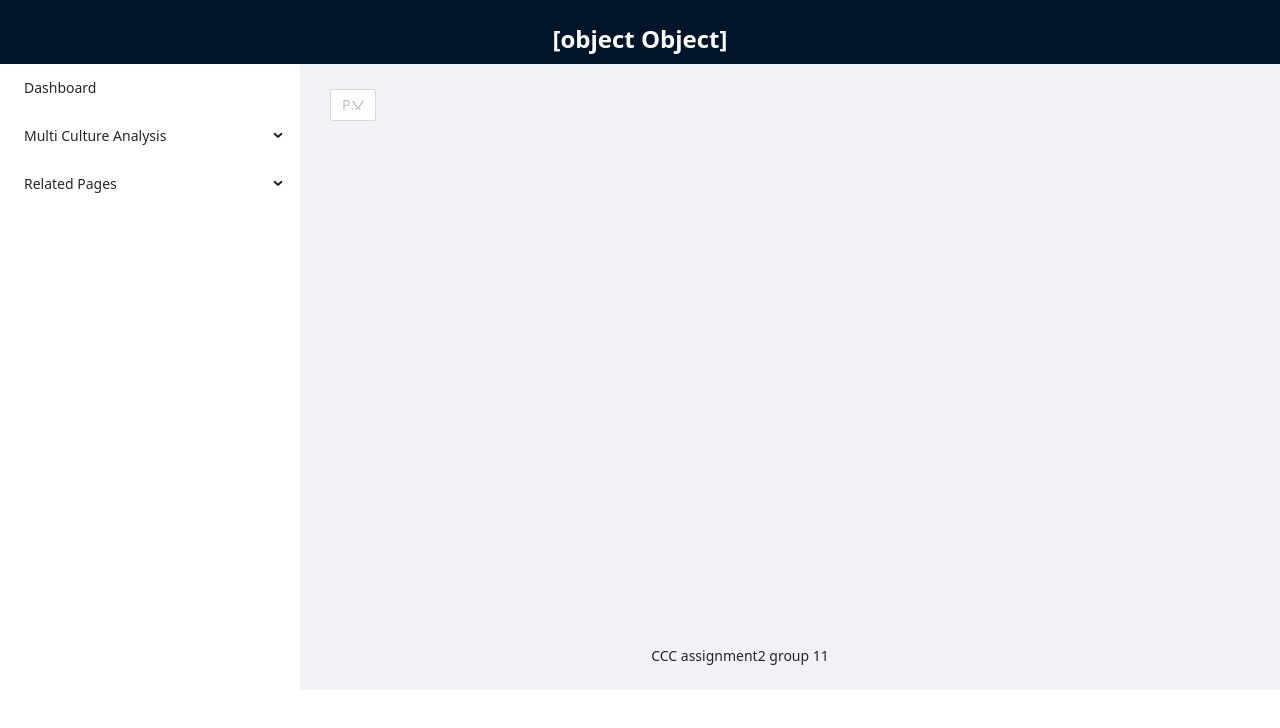
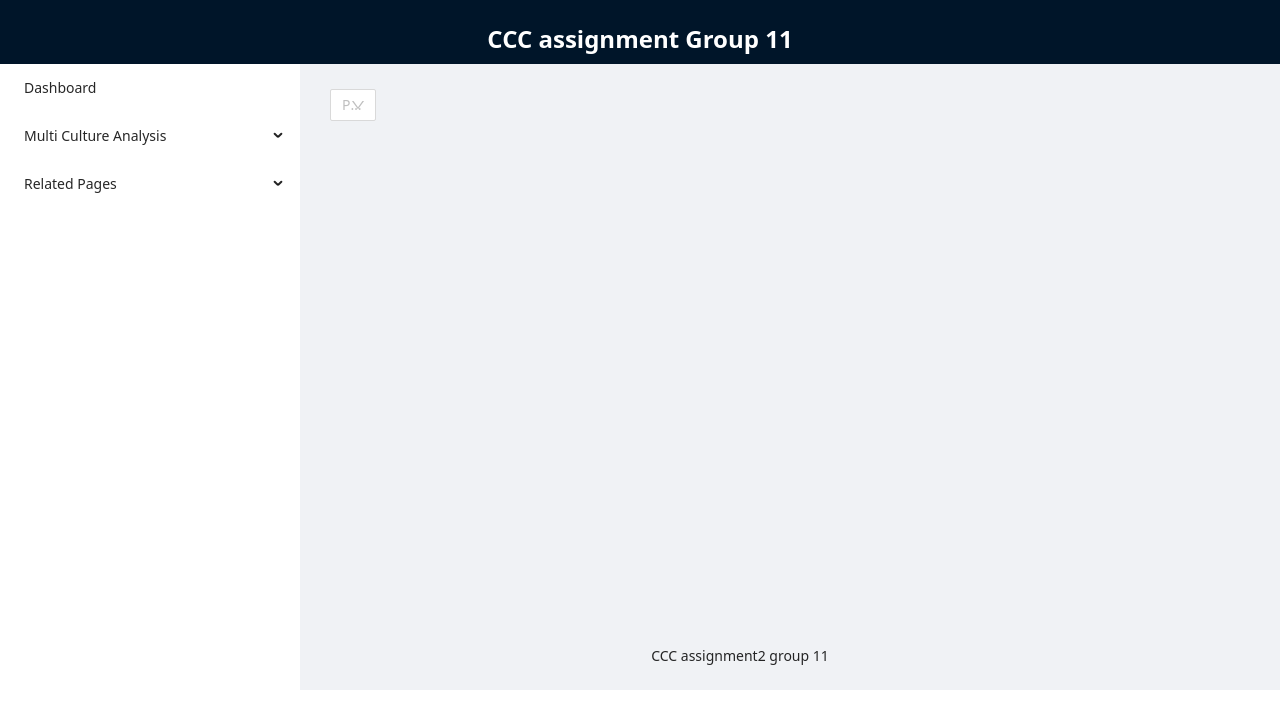
Before and after one commit to vincentWuK/CCC900024_Assignment2, a React (Create React App) app in the folder webapp/frontend/: page /T1_GA in a window 1280 px wide. Shown: the top 728 px of the page. Built offline with nearby package versions, Linux system fonts and the light colour scheme.

Commit message:
update title

```diff
--- a/webapp/frontend/src/T1_GA.js
+++ b/webapp/frontend/src/T1_GA.js
@@ -81,7 +81,7 @@ function T1_GA() {
       <Layout>
         <Header style={{padding:10, textAlign: 'center'}}>
           <Space direction="vertical">
-            <Title level={3} style = {{color:'white'}}>{available(t1Test) ? JSON.stringify(t1Test) : String(t1Test)}</Title>
+            <Title level={3} style = {{color:'white'}}>{<span>CCC assignment Group 11</span>}</Title>
           </Space>
         </Header>
       </Layout>
--- a/webapp/frontend/src/T2_GA.js
+++ b/webapp/frontend/src/T2_GA.js
@@ -159,7 +159,7 @@ function T2_GA() {
               Dashboard
             </Menu.Item>
             <SubMenu
-              title={<span>Unemployment Analysis</span>}>
+              title={<span> AURIN Unemployment Analysis</span>}>
               <Menu.ItemGroup>
                 <Menu.Item>
                   <Space direction="vertical" size={12}>
@@ -183,7 +183,7 @@ function T2_GA() {
                 </Menu.Item>
                 <Menu.Item>
                   <Button type="link" style={{ marginLeft: "-10px" }} onClick={() => { navigate('/T2o') }}>
-                    Topic 2 Unemployment Overview
+                    Topic 2 AURIN Unemployment Overview
                   </Button>
                 </Menu.Item>
               </Menu.ItemGroup>
```
